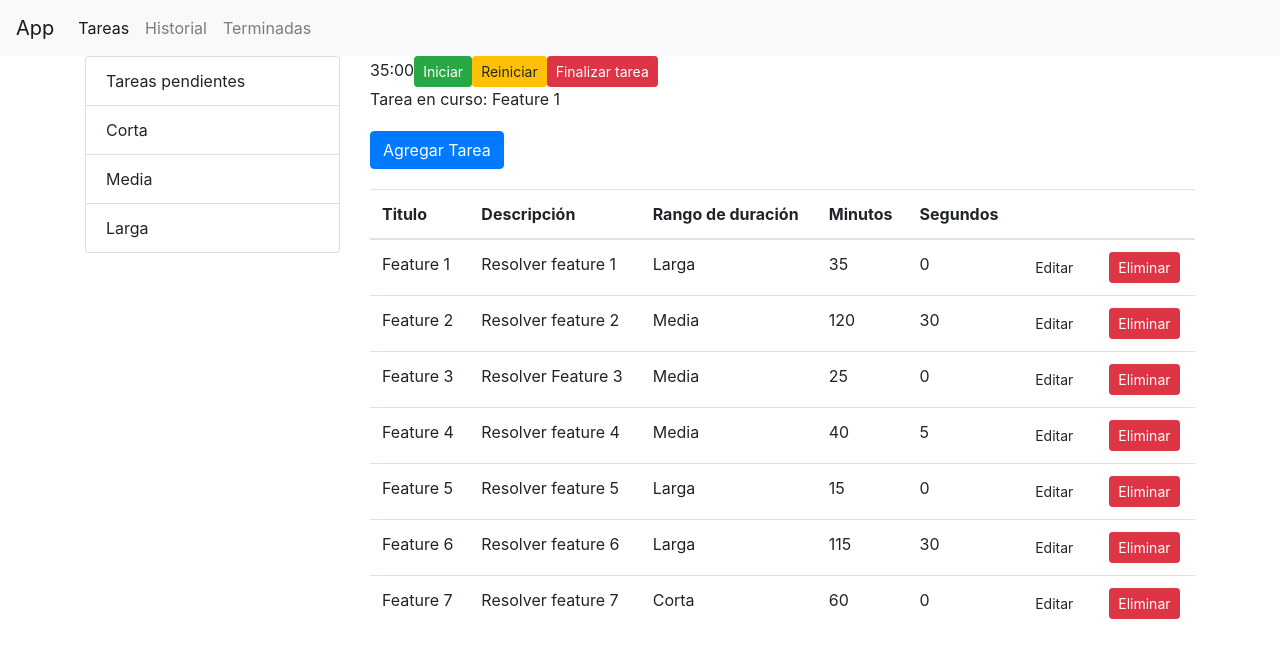
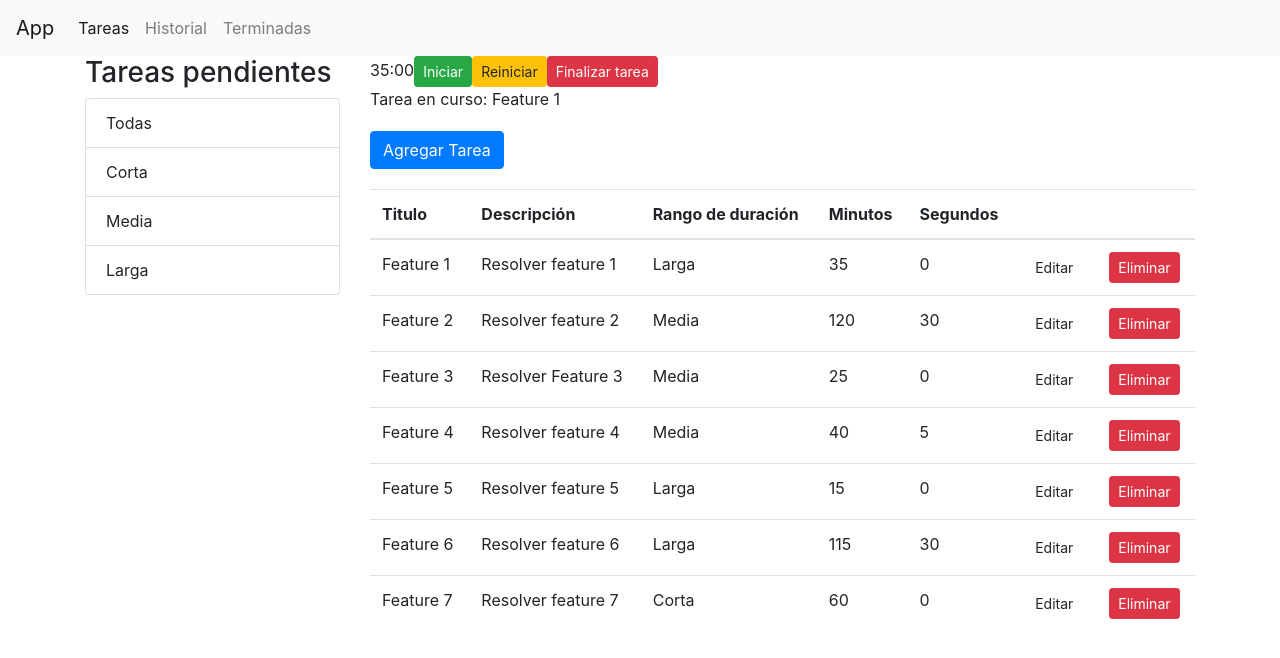
Before and after one commit to gyokebed/arkon-data, a React (Create React App) app: page /tasks in a window 1280 px wide. Shown: the top 658 px of the page. Built offline with nearby package versions, Linux system fonts and the light colour scheme.

Commit message:
Added style to list group filter

```diff
--- a/src/components/tasks.jsx
+++ b/src/components/tasks.jsx
@@ -51,18 +51,12 @@ const Tasks = ({ history }) => {
 
   useEffect(() => {
     setTasks(getTasks());
-    setRanges([{ _id: "", name: "Tareas pendientes" }, ...getRanges()]);
+    setRanges([{ _id: "", name: "Todas" }, ...getRanges()]);
   }, []);
 
   const handleRangeSelect = (range) => {
     setSelectedRange(range);
-    setSearchQuery("");
   };
-
-  // const handleSearch = (query) => {
-  //   setSearchQuery(query);
-  //   setSelectedRange(null);
-  // };
 
   const handleDelete = (task) => {
     setTasks(tasks.filter((t) => t._id !== task._id));
@@ -77,11 +71,8 @@ const Tasks = ({ history }) => {
   const getData = () => {
     let allTasks = tasks;
     let filtered = allTasks;
-    if (searchQuery)
-      filtered = allTasks.filter((t) =>
-        t.title.toLowerCase().startsWith(searchQuery.toLocaleLowerCase())
-      );
-    else if (selectedRange && selectedRange._id)
+
+    if (selectedRange && selectedRange._id)
       filtered = allTasks.filter(
         (t) => t.range._id === selectedRange._id && !t.completed
       );
@@ -145,16 +136,15 @@ const Tasks = ({ history }) => {
 
   const onFinishTask = (items) => {
     setTasks(items);
-    console.log(getTasks());
   };
 
   const filteredData = getData();
 
-  console.log(filteredData);
   return (
     <React.Fragment>
       <div className="row">
         <div className="col-3">
+          <h3>Tareas pendientes</h3>
           <ListGroup
             items={ranges}
             selectedItem={selectedRange}
```
